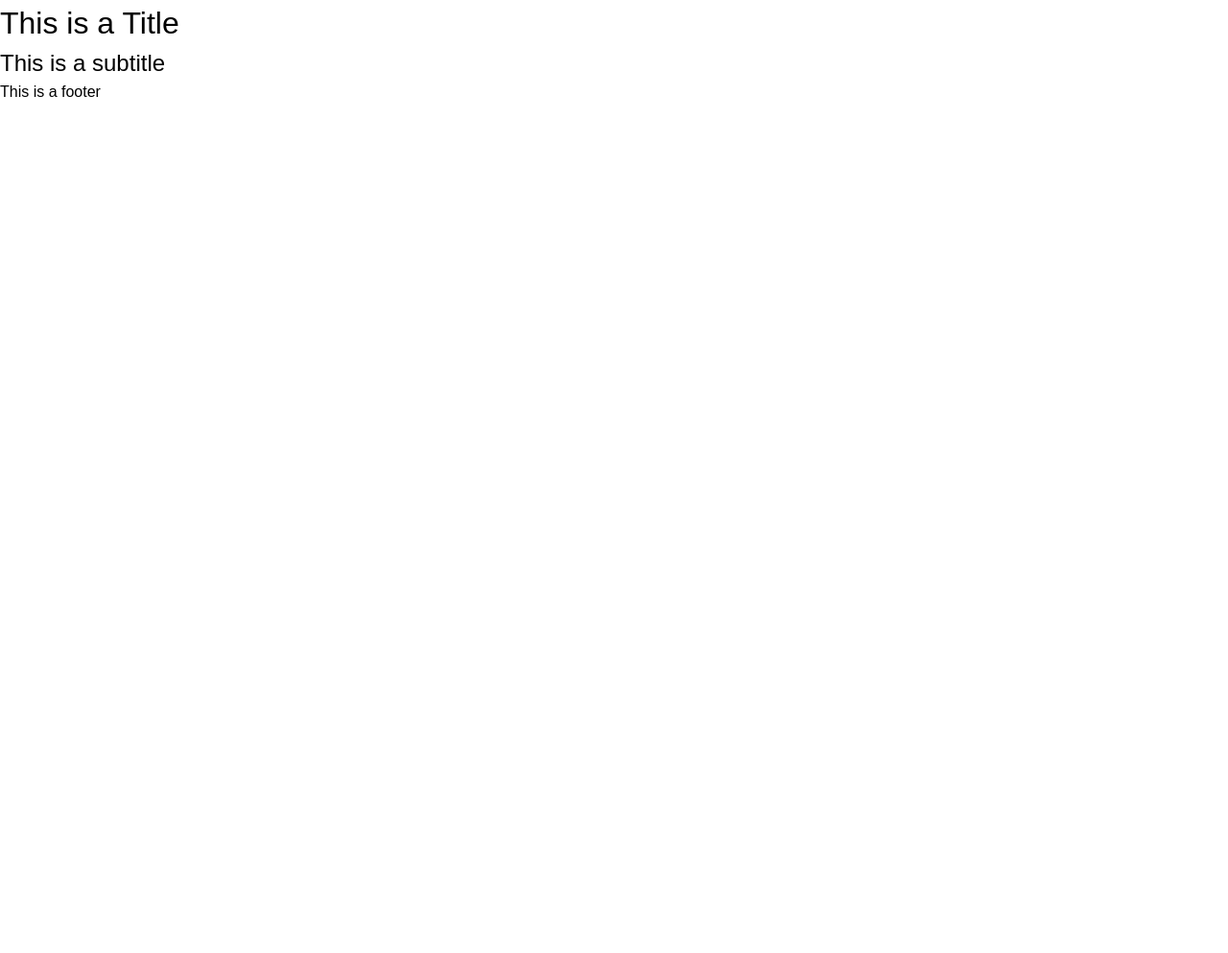
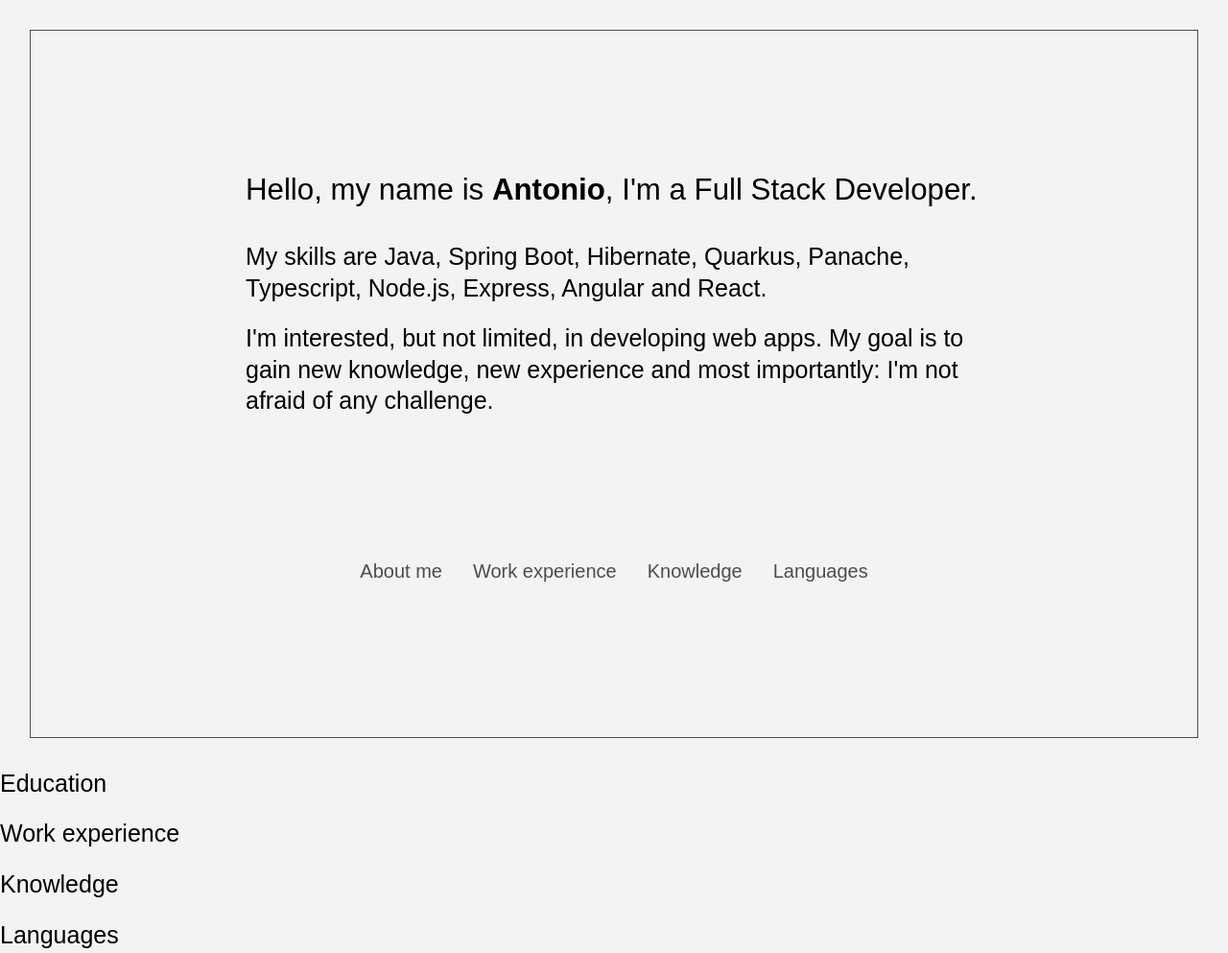
Before and after one commit to AntonioJuresic/antoniojuresic.github.io, a plain HTML site: page index.html in a window 1280 px wide. Shown: the top 993 px of the page at 96% size. Before the commit the page ends 800 px from the top, so only its background shows below. Drawn offline with Linux system fonts and the light colour scheme; a web font is replaced by a local one.

Commit message:
Add Header content to webpage

```diff
--- a/index.html
+++ b/index.html
@@ -4,7 +4,7 @@
 <head>
     <meta charset="UTF-8">
 
-    <meta name="description" content="Antonio Jurešić online CV">
+    <meta name="description" content="Antonio Jurešić full stack developer online CV">
     <meta name="keywords" content="HTML, CSS, JavaScript, Angular, Node.js, Express.js, Java, Spring">
     <meta name="author" content="Antonio Jurešić">
 
@@ -19,9 +19,42 @@
 
 <body>
     <header>
-        <h1>This is a Title</h1>
-        <h2>This is a subtitle</h2>
+        <div class="text-container">
+            <h1>Hello, my name is <span style="font-weight: 600">Antonio</span>, I'm a Full Stack Developer.</h1>
+
+            <h2>My skills are Java, Spring Boot, Hibernate, Quarkus, Panache, Typescript, Node.js, Express, Angular
+                and
+                React.</h2>
+
+            <h2>I'm interested, but not limited, in developing web apps. My goal is to gain new knowledge, new
+                experience and
+                most importantly: I'm not afraid of any challenge.
+            </h2>
+        </div>
+
+        <nav>
+            <a href="#about_me">About me</a>
+            <a href="#work_experience">Work experience</a>
+            <a href="#knowledge">Knowledge</a>
+            <a href="#languages">Languages</a>
+        </nav>
     </header>
+
+    <section id="about_me">
+        <h2>Education</h2>
+    </section>
+
+    <section id="work_experience">
+        <h2>Work experience</h2>
+    </section>
+
+    <section id="knowledge">
+        <h2>Knowledge</h2>
+    </section>
+
+    <section id="languages">
+        <h2>Languages</h2>
+    </section>
 
     <footer>
         <p>This is a footer</p>
--- a/styles/style.scss
+++ b/styles/style.scss
@@ -1,11 +1,122 @@
+$breakpoint: 768px;
+$text-container: 998px;
+
+@mixin flexCenter {
+    display: flex;
+    justify-content: center;
+    align-items: center;
+}
+
 * {
+    scroll-behavior: smooth;
+
     font-family: "source-sans-3", sans-serif;
     font-weight: 400;
-    font-style: normal;
-
-    line-height: 1.5;
+    line-height: 1.75;
 
     margin: 0px;
     padding: 0px;
     box-sizing: border-box;
+
+    background-color: #f3f3f3;
 }
+
+/*
+1.250 - Minor Third
+3.052rem
+2.441rem
+1.953rem
+1.563rem
+1.25rem
+1rem
+0.8rem
+*/
+
+h1,
+h2,
+h3 {
+    font-weight: 400;
+    line-height: 1.3;
+}
+
+h1 {
+    font-size: 1.953rem;
+    margin: 0px 0px 1.563rem;
+}
+
+h2 {
+    font-size: 1.563rem;
+    margin: 1.25rem 0px 1.25rem;
+}
+
+h3 {
+    font-size: 1.25rem;
+    margin: 1rem 0px 1rem;
+}
+
+p {
+    font-size: 1rem;
+    margin: 0.8rem 0px 0.8rem;
+
+}
+
+small,
+.text_small {
+    font-size: 0.8rem;
+}
+
+a {
+    color: #4d4d4d;
+    text-decoration: none;
+    transition: background-color 0.25s;
+}
+
+a:hover {
+    color: #f3f3f3;
+    background-color: #4d4d4d;
+}
+
+a:hover,
+a:active {
+    text-decoration: underline;
+}
+
+header {
+    display: flex;
+    flex-direction: column;
+    justify-content: space-evenly;
+    align-items: center;
+
+    min-height: calc(100vh - 2 * 1.953rem);
+    margin: 1.953rem;
+    padding: 1.953rem;
+    border: 1px solid #4d4d4d;
+
+    .text-container {
+        max-width: $breakpoint;
+        box-sizing: border-box;
+    }
+
+    nav {
+        display: flex;
+        justify-content: space-between;
+        align-items: center;
+
+        @media (max-width: $breakpoint) {
+            flex-direction: column;
+        }
+
+        @media (min-width: $breakpoint) {
+            flex-direction: row;
+        }
+
+        a {
+            font-size: 1.25rem;
+            margin: 0.5rem;
+            padding: 0.5rem;
+            border-radius: 2px;
+
+            display: inline-block;
+        }
+    }
+}
```
Also changed, not shown: styles/style.css, 1 other file.
